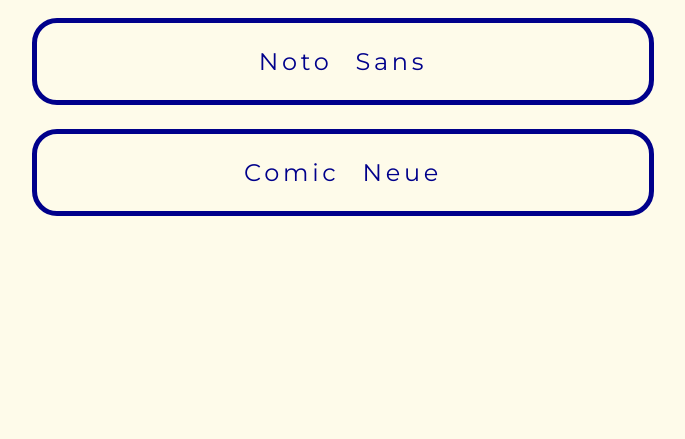
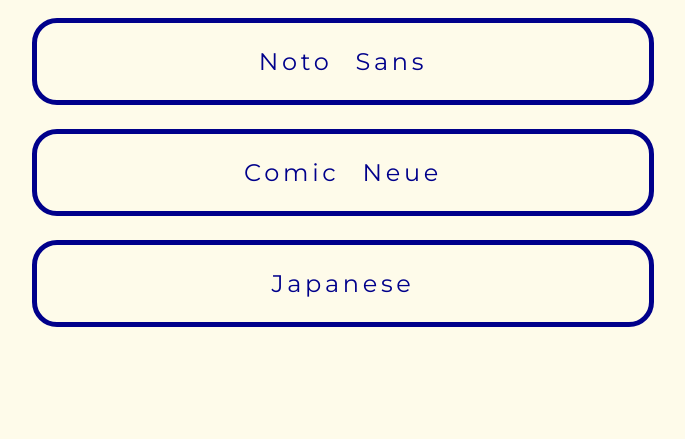
Before and after one commit to linguini1/oec-2024, a Flask app: page /customize in a window 1280 px wide. Shown: the part 433-872 px from the top of the page, without its empty margins (317-1002 px from the left). Before the commit the page ends 649 px from the top, so only its background shows below. Run offline with Flask 3, Linux system fonts and the light colour scheme.

Commit message:
Added Japanese easter egg

```diff
--- a/static/global.css
+++ b/static/global.css
@@ -2,6 +2,7 @@
 @import url("https://fonts.googleapis.com/css2?family=Poppins:wght@100;200;300;400;500;600;700;800;900&display=swap");
 @import url("https://fonts.googleapis.com/css2?family=Noto+Sans:ital,wght@0,100;0,300;0,400;0,500;0,600;0,700;0,800;0,900;1,100&family=Poppins:wght@100;200;300;400;500;600;700;800;900&display=swap");
 @import url("https://fonts.googleapis.com/css2?family=Comic+Neue:wght@300;400;700&family=Noto+Sans:ital,wght@0,100;0,300;0,400;0,500;0,600;0,700;0,800;0,900;1,100&family=Poppins:wght@100;200;300;400;500;600;700;800;900&display=swap");
+@import url("https://fonts.googleapis.com/css2?family=Noto+Sans+JP:wght@100;300;400;500;600;700;800;900&display=swap");
 
 :root {
   --bg: #fefbea;
--- a/templates/customize.html
+++ b/templates/customize.html
@@ -6,6 +6,14 @@
     <script type="text/javascript">
         function change_font(font_name) {
             document.documentElement.style.setProperty("--font-family", font_name);
+        }
+        function easter_egg() {
+            let options = document.getElementsByTagName("li");
+            console.log(options);
+            let japanese = ["モントセラト", "ポピンズ", "能登サンズ", "漫画", "能登 日本語"];
+            for (var i = 0; i < options.length; i++) {
+                options[i].textContent = japanese[i];
+            }
         }
     </script>
 </header>
@@ -21,6 +29,7 @@
             <li onclick="change_font('Poppins')" class="font">Poppins</li>
             <li onclick="change_font('Noto Sans')" class="font">Noto Sans</li>
             <li onclick="change_font('Comic Neue')" class="font">Comic Neue</li>
+            <li onclick="easter_egg()" class="font">Japanese</li>
         </ul>
     </main>
 </body>
```
